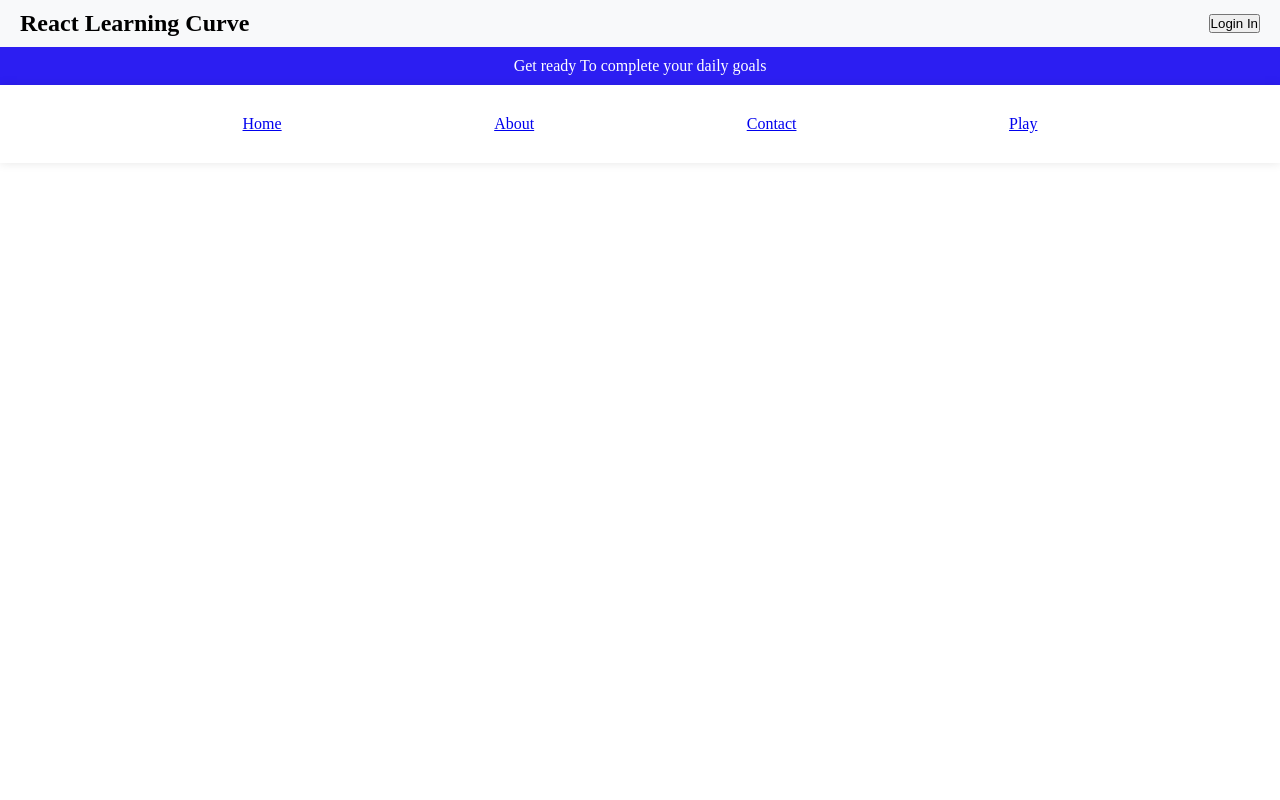
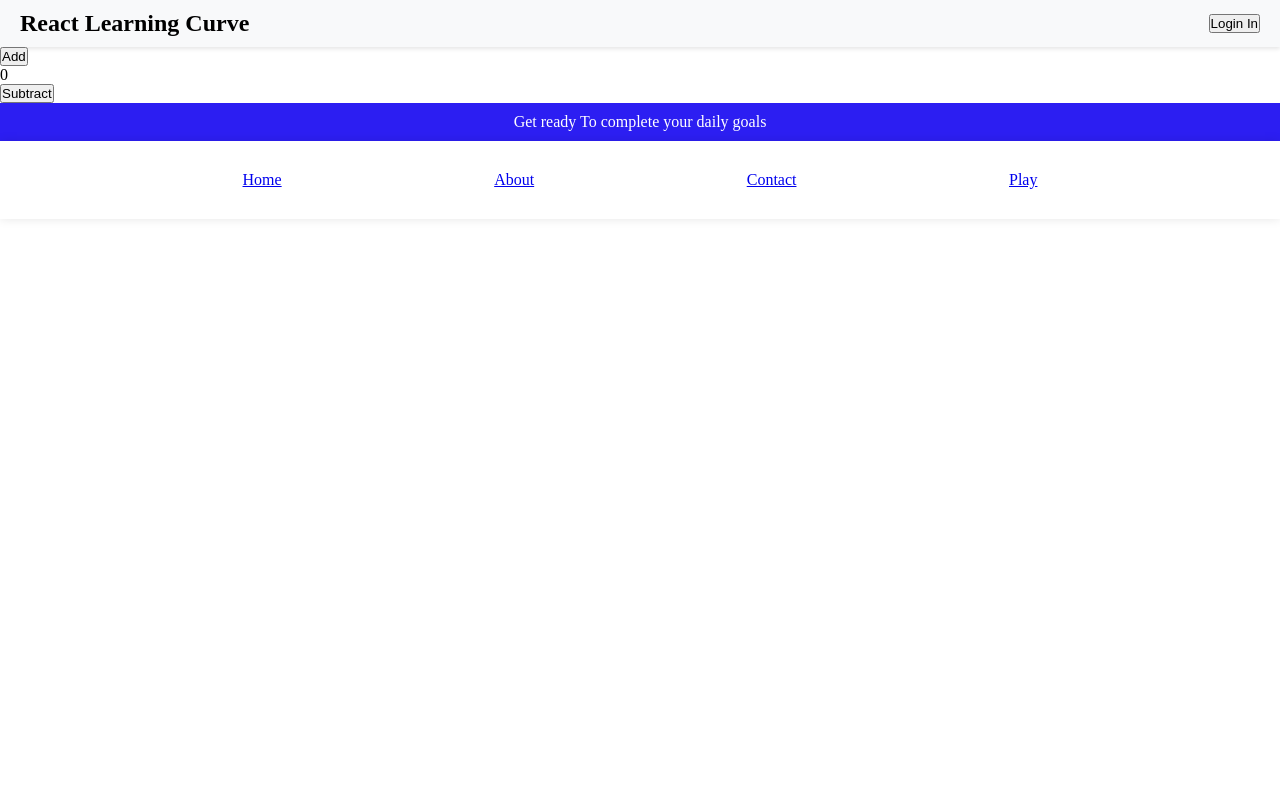
Before and after one commit to Dope-Otaku/React_learning, a React (Vite) app in the folder learn/: page / in a window 1280 px wide. Shown: the top 800 px of the page. Built offline with nearby package versions, Linux system fonts and the light colour scheme.

Commit message:
created useState learning material

```diff
--- a/learn/src/App.jsx
+++ b/learn/src/App.jsx
@@ -8,6 +8,7 @@ import { BrowserRouter, Route, Routes } from "react-router-dom";
 // for xample {Browser Router as Souvik}
 import Footer from "./learning_comp/Footer";
 import Playarea from "./learning_comp/Playarea";
+import Hooks from "./learning_comp/Hooks/Hooks";
 // import Props from "./learning_comp/Props";
 // import Home from "./learning_comp/Home";
 // import TodoL from "./learning_comp/Todo/TodoL";
@@ -19,6 +20,7 @@ function App() {
       {/* <TodoL /> */}
       {/* <Home /> */}
       {/* <Props /> */}
+      <Hooks />
       <Routes>
         <Route path="/" element={<Main />} />
         <Route path="/contact" element={<Contact />} />
--- /dev/null
+++ b/learn/src/learning_comp/Hooks/Hooks.jsx
@@ -0,0 +1,26 @@
+import { useState } from "react";
+
+const Hooks = () => {
+  const [value, setValue] = useState(0);
+
+  let a = value;
+  const increment = () => {
+    setValue(a + 1);
+  };
+  const decrement = () => {
+    setValue(a - 1);
+  };
+
+  return (
+    <>
+      {/* we need to  create a counter using useState  */}
+      <div className="Counter">
+        <button onClick={increment}>Add</button>
+        <p>{value}</p>
+        <button onClick={decrement}>Subtract</button>
+      </div>
+    </>
+  );
+};
+
+export default Hooks;
```
